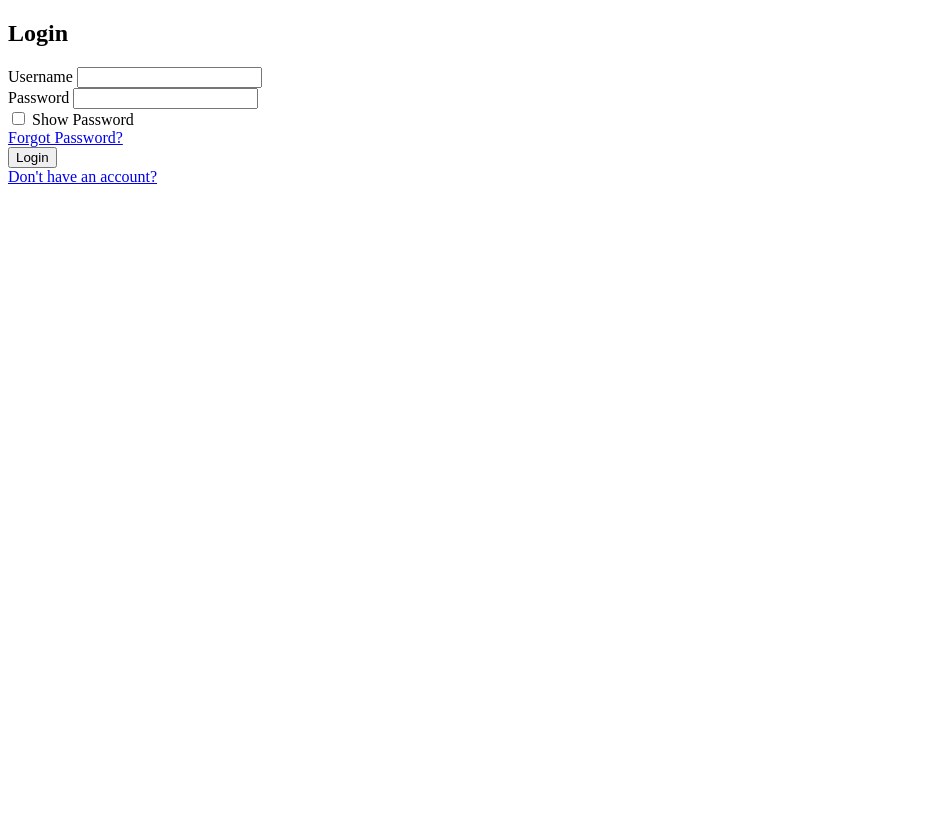
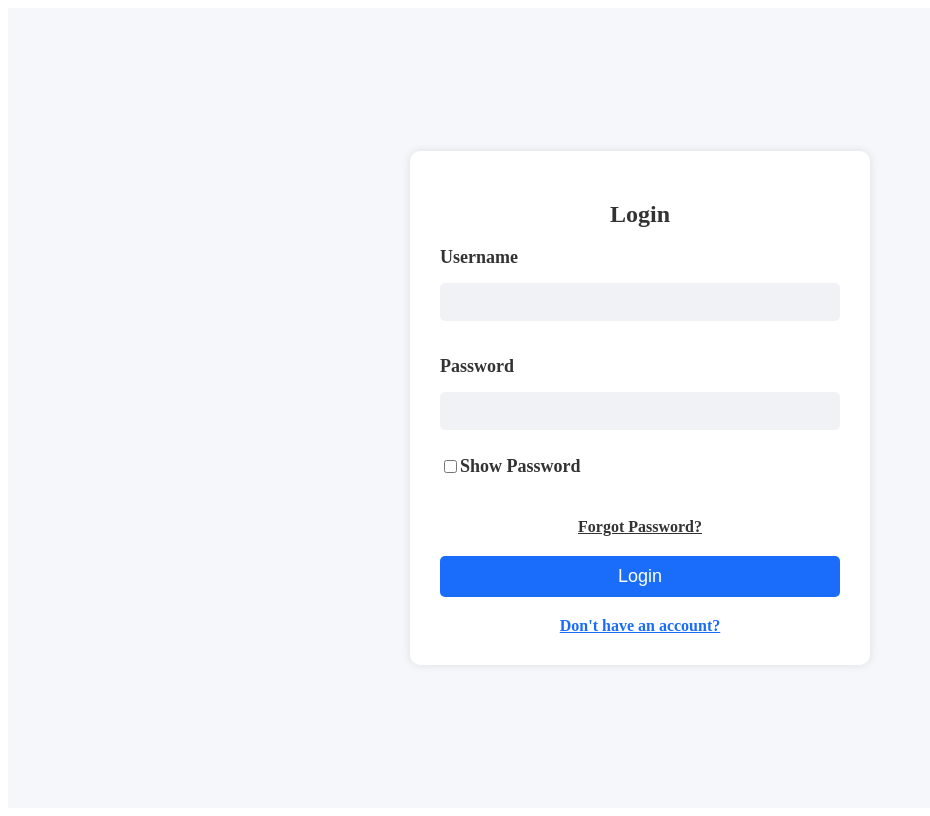
Before and after one commit to NischalAcharya060/Second-Year-Project, a PHP site: page /login.php in a window 1280 px wide. Shown: the whole page, without its empty margins (0-930 px from the left). Before the commit the page ends 184 px from the top, so only its background shows below. Run offline with PHP 8.4, Linux system fonts and the light colour scheme.

Commit message:
adding css to register and login page

```diff
--- /dev/null
+++ b/css/login.css
@@ -0,0 +1,95 @@
+.container {
+    background-color: #f6f7fb;
+    display: flex;
+    justify-content: center;
+    align-items: center;
+    height: 100vh;
+  }
+
+  .box {
+    background-color: #ffffff;
+    box-shadow: 0 0 10px rgba(0, 0, 0, 0.1);
+    border-radius: 10px;
+    padding: 30px;
+    width: 400px;
+  }
+
+  h2 {
+    color: #333333;
+    text-align: center;
+  }
+
+  form {
+    display: flex;
+    flex-direction: column;
+  }
+
+  .input_box {
+    display: flex;
+    flex-direction: column;
+    margin-bottom: 20px;
+    position: relative;
+  }
+
+  label {
+    color: #333333;
+    font-size: 18px;
+    font-weight: bold;
+    margin-bottom: 10px;
+  }
+
+  input {
+    background-color: #f0f2f5;
+    border: none;
+    border-radius: 5px;
+    font-size: 16px;
+    padding: 10px;
+    margin-top: 5px;
+    margin-bottom: 15px;
+  }
+
+  input:focus {
+    outline: none;
+    box-shadow: 0 0 5px rgba(0, 0, 0, 0.2);
+  }
+
+  .password_checkbox {
+    display: flex;
+    align-items: center;
+    margin-top: 10px;
+  }
+
+  .forgot_password {
+    margin-top: 10px;
+    text-align: center;
+  }
+
+  .forgot_password a {
+    color: #333333;
+    font-weight: bold;
+  }
+
+  .login_button {
+    background-color: #1a6dfb;
+    border: none;
+    border-radius: 5px;
+    color: #fff;
+    font-size: 18px;
+    margin-top: 20px;
+    padding: 10px;
+  }
+
+  .login_button:hover {
+    background-color: #0d129b;
+    cursor: pointer;
+  }
+
+  .signup_link {
+    margin-top: 20px;
+    text-align: center;
+  }
+
+  .signup_link a {
+    color: #1a6dfb;
+    font-weight: bold;
+  }
--- a/login.php
+++ b/login.php
@@ -6,6 +6,7 @@
     <meta http-equiv="X-UA-Compatible" content="IE=edge">
     <meta name="viewport" content="width=device-width, initial-scale=1.0">
     <title>Login | Project Management System</title>
+    <link rel="stylesheet" href="css/login.css">
 </head>
 <body>
 <div class="container">
@@ -29,7 +30,7 @@
           <div class="forgot_password"><a href="#">Forgot Password?</a></div>
           <button class="login_button" type="submit">Login</button>
           <div class="signup_link">
-            <a href="register.html">Don't have an account?</a>
+            <a href="register.php">Don't have an account?</a>
           </div>
         </form>
       </div>
--- a/register.php
+++ b/register.php
@@ -6,6 +6,7 @@
     <meta http-equiv="X-UA-Compatible" content="IE=edge">
     <meta name="viewport" content="width=device-width, initial-scale=1.0">
     <title>Register | Project Management System</title>
+    <link rel="stylesheet" href="css/register.css">
 </head>
 <body>
 <div class="container">
@@ -34,7 +35,7 @@
           <button class="signup_button" type="submit">Create Account</button>
 
           <div class="login_link">
-            Already have an account? <a href="login.html">Log in</a>
+            Already have an account? <a href="login.php">Log in</a>
           </div>
         </form>
       </div>
```
Also changed, not shown: css/register.css (added, +94 -0 lines).
